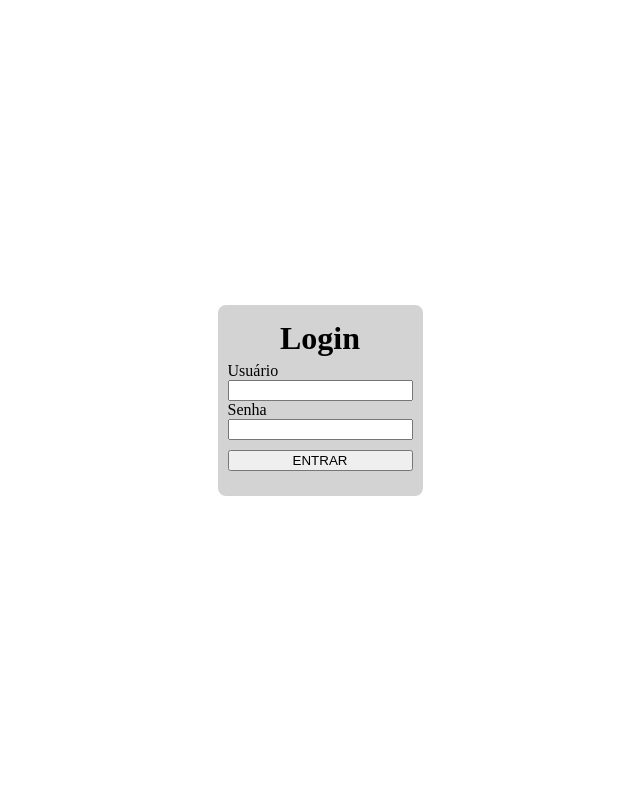
After one commit to fernandagml/feedbakcs, a Flask app: page /login in a window 1280 px wide. The commit adds this page. Shown: the whole page, without its empty margins (320-960 px from the left). Run offline with Flask 3, Linux system fonts and the light colour scheme.

Commit message:
ADD: Páginas complementares e de login

```diff
--- a/app.py
+++ b/app.py
@@ -1,4 +1,4 @@
-from flask import Flask as F, render_template as rt
+from flask import Flask as F, render_template as rt, request as rq, redirect as red
 
 app = F(__name__)
 
@@ -10,4 +10,22 @@ def index():
 def sobremim():
     return rt("sobremim.html")
 
+@app.route("/login", methods=["GET"])
+def login():
+    return rt("login.html")
+
+@app.route("/login", methods=["POST"])
+def login_post():
+    usuario = rq.form.get("usuario")
+    senha = rq.form.get("senha")
+    if usuario == "Fernanda" and senha == "123":
+        return rt("comentarios.html")
+    else:
+        #return red("/login")
+        return rt("login.html", erro = "Acesso Negado!")
+
+@app.route("/comentarios")
+def comentarios():
+    return("comentarios.html")
+
 app.run(host="0.0.0.0", port=5050, debug=True)
--- a/templates/index.html
+++ b/templates/index.html
@@ -52,7 +52,7 @@
                     <a class="button is-primary" style="background: papayawhip;">
                         <strong>Sign up</strong>
                     </a>
-                    <a class="button is-light">
+                    <a class="button is-light" href="/login">
                         Log in
                     </a>
                 </div>
--- /dev/null
+++ b/templates/login.html
@@ -0,0 +1,54 @@
+<!DOCTYPE html>
+<html lang="pt-br">
+<head>
+    <meta charset="UTF-8">
+    <meta name="viewport" content="width=device-width, initial-scale=1.0">
+    <title>Login</title>
+
+    <style>
+        *{
+            margin: 0;
+            overflow: hidden;
+        }
+        body{
+            width: 100vw;
+            height: 100vh;
+            display: flex;
+            justify-content: center;
+            align-items: center;
+        }
+        .container_login{
+            background-color: lightgray;
+            padding: 15px 10px;
+            display: flex;
+            flex-direction: column;
+            border-radius: 8px;
+        }
+        h1{
+            text-align: center;
+            margin-bottom: 5px;
+        }
+        button{
+            margin-top: 10px;
+            cursor: pointer;
+        }
+        .erro{
+            text-align: center;
+            margin-top: 10px;
+            color: red;
+            font-size: small;
+        }
+    </style>
+</head>
+<body>
+    <form action="/login" class="container_login", method="post">
+        <h1>Login</h1>
+        <p>Usuário</p>
+        <input type="text" id="usuario" name="usuario">
+        <p>Senha</p>
+        <input type="password" id="senha" name="senha">
+        <button type="submit">ENTRAR</button>
+        <p class="erro">{{erro}}</p>
+    </form>
+</body>
+</html>
--- a/templates/sobremim.html
+++ b/templates/sobremim.html
@@ -52,7 +52,7 @@
                     <a class="button is-primary" style="background: papayawhip;">
                         <strong>Sign up</strong>
                     </a>
-                    <a class="button is-light">
+                    <a class="button is-light" href="/login">
                         Log in
                     </a>
                 </div>
```
Also changed, not shown: templates/comentarios.html (added, +11 -0 lines).
